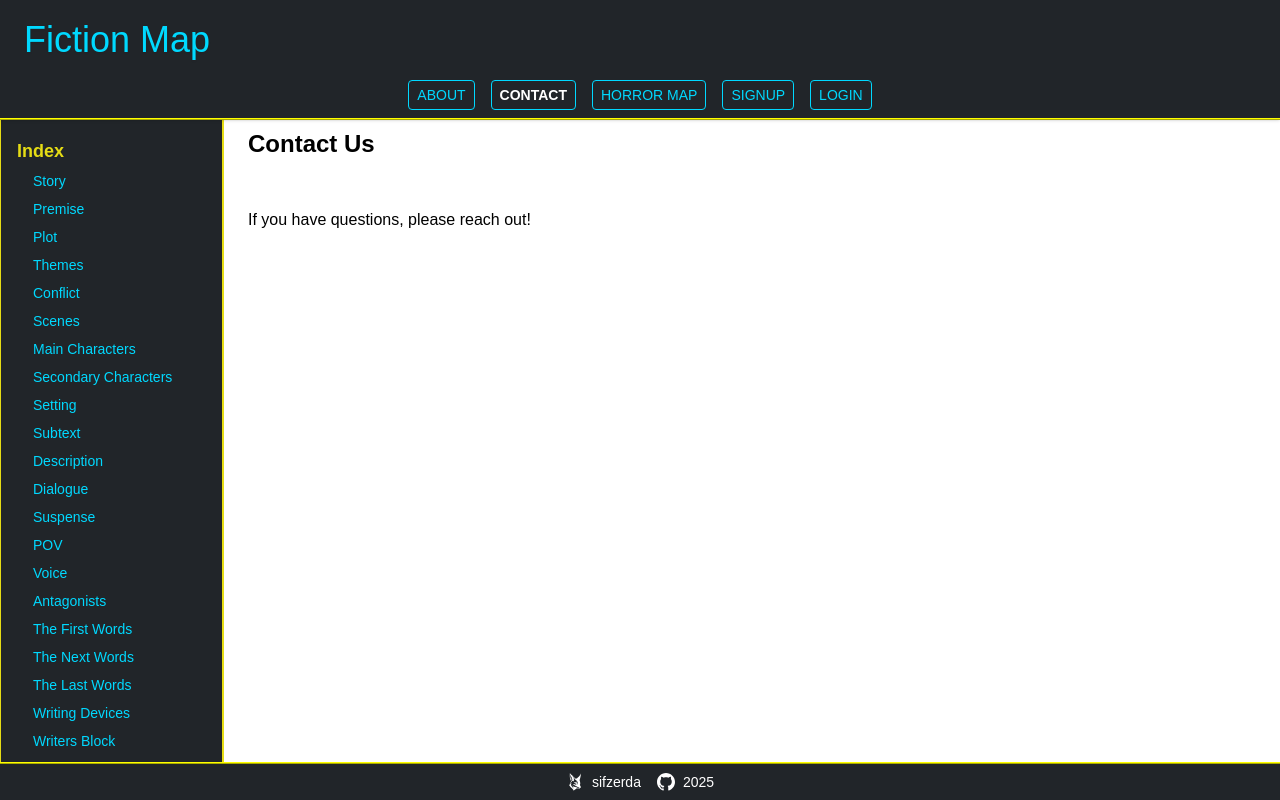
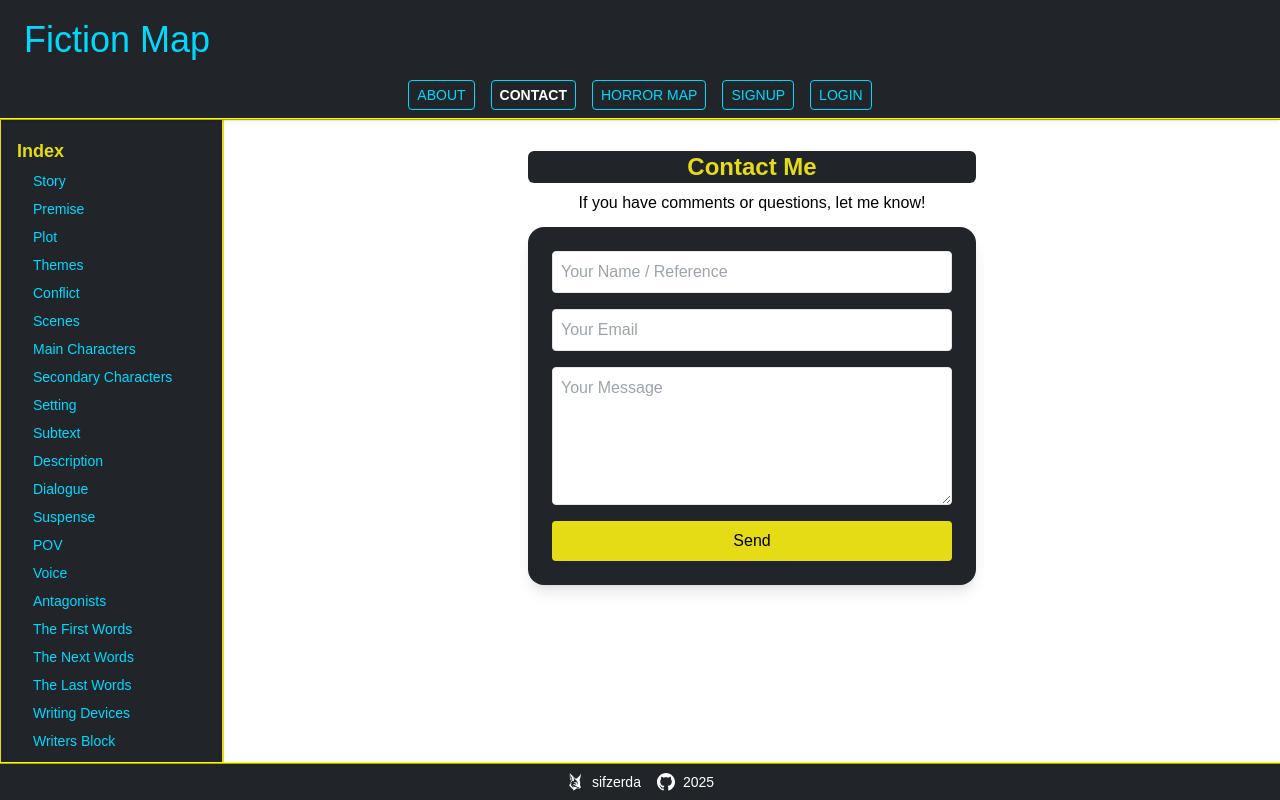
Before and after one commit to sifzerda/next-fiction, a Next.js app: page /contact in a window 1280 px wide. Built offline with nearby package versions, Linux system fonts and the light colour scheme; a web font is replaced by a local one.

Commit message:
added contact form

```diff
--- a/src/app/contact/page.js
+++ b/src/app/contact/page.js
@@ -1,12 +1,63 @@
 // src/app/contact.js
+"use client";
+import { useState } from 'react';
 import Layout from '../../components/Layout';
 
 function Contact() {
+  const [status, setStatus] = useState('');
+
   return (
     <Layout>
-      <h1 className="text-2xl font-bold mb-4">Contact Us</h1>
-      <p>If you have questions, please reach out!</p>
-      {/* Add your contact form or details here */}
+      <div className="flex flex-col items-center justify-center min-h-[60vh] w-full px-4 text-center">
+        <div className="max-w-md w-full">
+          <h1 className="text-2xl font-bold mb-2 bg-bootstrapDark rounded-md text-yellow">Contact Me</h1>
+          <p className="mb-3">If you have comments or questions, let me know!</p>
+
+          <div className="bg-bootstrapDark rounded-2xl shadow-lg p-6">
+            <form
+              action="https://formsubmit.co/tydamon@hotmail.com"
+              method="POST"
+              onSubmit={() => setStatus('Sending...')}
+              className="flex flex-col gap-4"
+            >
+              {/* FormSubmit Settings */}
+              <input type="hidden" name="_template" value="table" />
+              <input type="hidden" name="_autoresponse" value="Thanks for reaching out!" />
+              <input type="hidden" name="_subject" value="New Contact Form Submission" />
+              <input type="hidden" name="_next" value="https://yourdomain.com/thank-you" />
+
+              <input
+                type="text"
+                name="name"
+                placeholder="Your Name / Reference"
+                required
+                className="p-2 border rounded text-black"
+              />
+              <input
+                type="email"
+                name="email"
+                placeholder="Your Email"
+                required
+                className="p-2 border rounded text-black"
+              />
+              <textarea
+                name="message"
+                placeholder="Your Message"
+                required
+                rows="5"
+                className="p-2 border rounded text-black"
+              />
+              <button
+                type="submit"
+                className="bg-yellow text-black py-2 px-4 rounded hover:bg-llBlue hover:text-white transition"
+              >
+                Send
+              </button>
+              {status && <p className="text-sm text-yellow">{status}</p>}
+            </form>
+          </div>
+        </div>
+      </div>
     </Layout>
   );
 }
--- a/src/app/premise/page.js
+++ b/src/app/premise/page.js
@@ -4,7 +4,7 @@ import Layout from '../../components/Layout';
 import CommentForm from '../../components/CommentForm';
 import CommentList from '../../components/CommentList';
 import FootnoteRef from '../../components/FootnoteRef';
-import premiseBanner from '../assets/premisebanner.jpg'; // Adjust the path as necessary
+import premiseBanner from '../assets/premisebanner.jpg';
 import Image from "next/image";
 import Link from "next/link";
 
```
